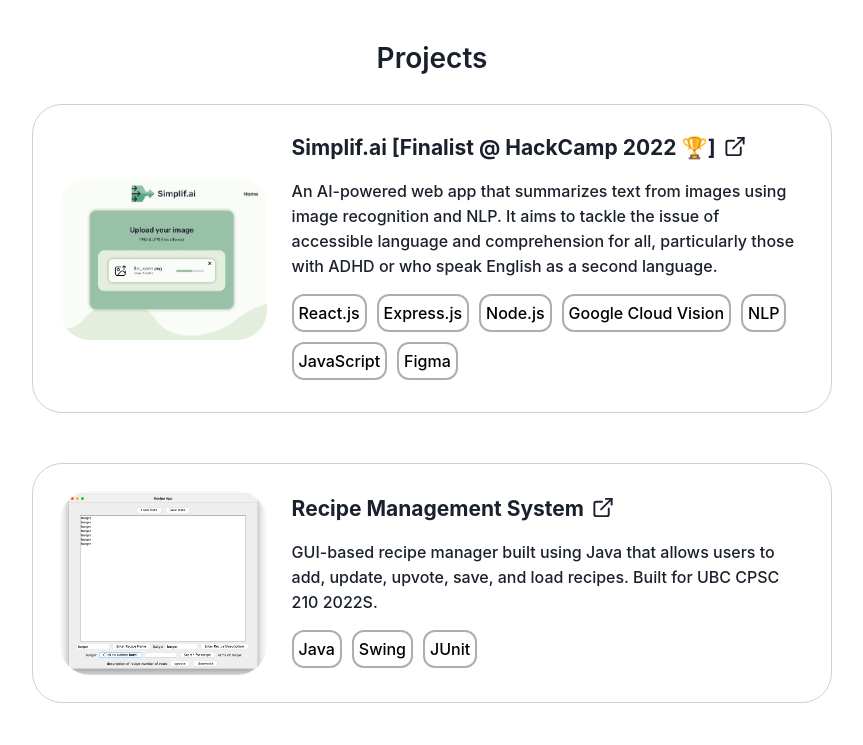
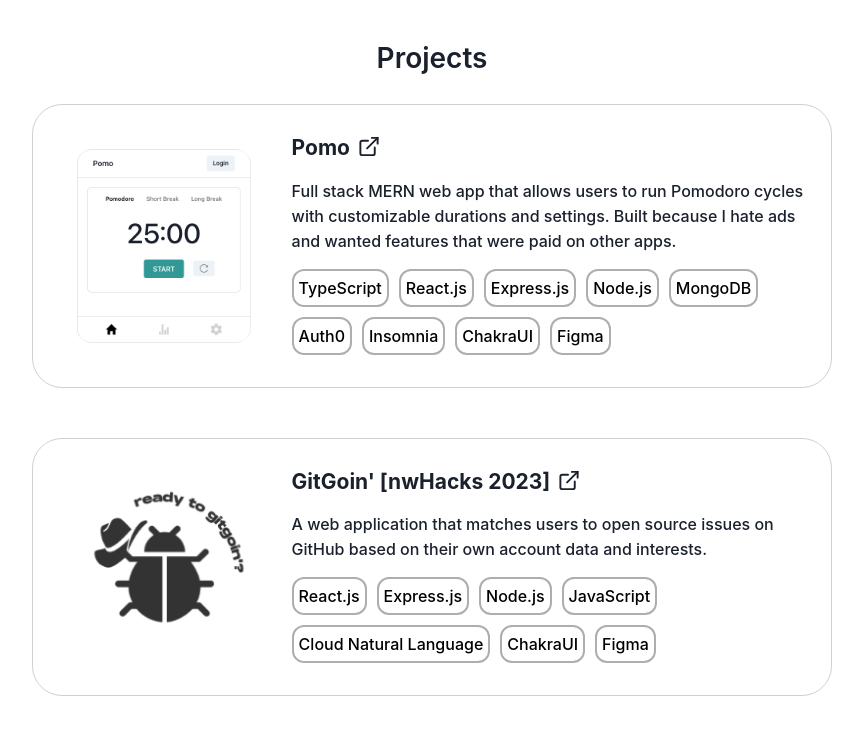
Before and after one commit to toblrne/personalwebsite2, a React (Create React App) app: page / in a window 1280 px wide. Shown: the part 480-1225 px from the top of the page, without its empty margins (208-1071 px from the left). Built offline with nearby package versions, Linux system fonts and the light colour scheme.

Commit message:
add projects

```diff
--- a/src/components/data.js
+++ b/src/components/data.js
@@ -1,17 +1,31 @@
-import figma from './images/figma.png'
+import pomo from './images/pomo.png'
+import gitgoin from './images/gitgoin.png'
 import simplifai from './images/simplifai.png'
 import habifix from './images/habifix.png'
 import cpsc210 from './images/cpsc210.png'
 import soundmood from './images/soundmood.png'
-import chatapp from './images/chatapp.png'
 import wikidate from './images/wikidate.png'
 
 const data = [
     {
+        title: "Pomo",
+        image: pomo,
+        technologies: ["TypeScript", "React.js", "Express.js", "Node.js", "MongoDB", "Auth0", "Insomnia", "ChakraUI","Figma"],
+        description: "Full stack MERN web app that allows users to run Pomodoro cycles with customizable durations and settings. Built because I hate ads and wanted features that were paid on other apps.",
+        links: "https://github.com/toblrne/pomo"
+    },
+    {
+        title: "GitGoin' [nwHacks 2023]",
+        image: gitgoin,
+        description: "A web application that matches users to open source issues on GitHub based on their own account data and interests.",
+        technologies: ["React.js", "Express.js", "Node.js", "JavaScript", "Cloud Natural Language", "ChakraUI", "Figma"],
+        links: "https://devpost.com/software/gitgoin"
+    },
+    {
         title: "Simplif.ai [Finalist @ HackCamp 2022 🏆]",
         image: simplifai,
         description: "An AI-powered web app that summarizes text from images using image recognition and NLP. It aims to tackle the issue of accessible language and comprehension for all, particularly those with ADHD or who speak English as a second language.",
-        technologies: ["React.js", "Express.js", "Node.js", "Google Cloud Vision", "NLP", "JavaScript", "Figma"],
+        technologies: ["React.js", "Express.js", "Node.js", "Google Cloud Vision", "JavaScript", "Figma"],
         links: "https://devpost.com/software/simplif-ai-n4u3sr"
     },
     {
```
Also changed, not shown: src/components/images/gitgoin.png (added), src/components/images/pomo.png (added).
